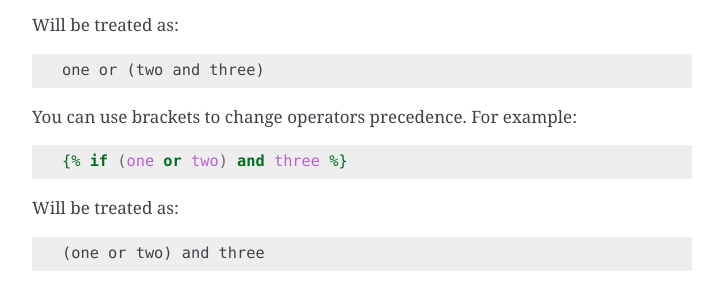
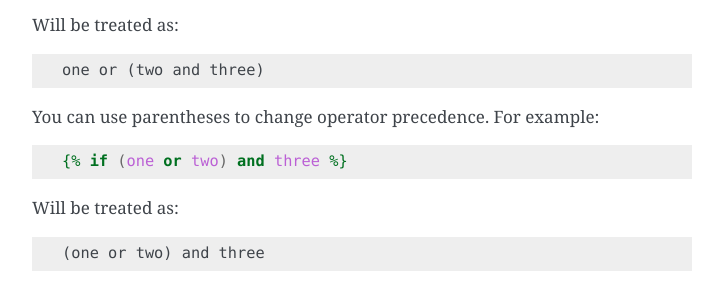
Before and after one commit to stencilproject/Stencil, a Sphinx documentation site: the page built from docs/builtins.rst, in a window 1280 px wide and 900 px high, scrolled down 2574 px. Shown: the part 155-455 px from the top of the window, without its empty margins (388-1111 px from the left). Built offline with Sphinx 7.4.7, drawn with Linux system fonts in a browser that asks for light colours; comment, search, counter and statistics services are not loaded.

Commit message:
fixed docs

```diff
--- a/docs/builtins.rst
+++ b/docs/builtins.rst
@@ -149,7 +149,7 @@ Will be treated as:
 
     one or (two and three)
 
-You can use brackets to change operators precedence. For example:
+You can use parentheses to change operator precedence. For example:
 
 .. code-block:: html+django
 
```
Also changed, not shown: CHANGELOG.md (+1 -1 lines).
